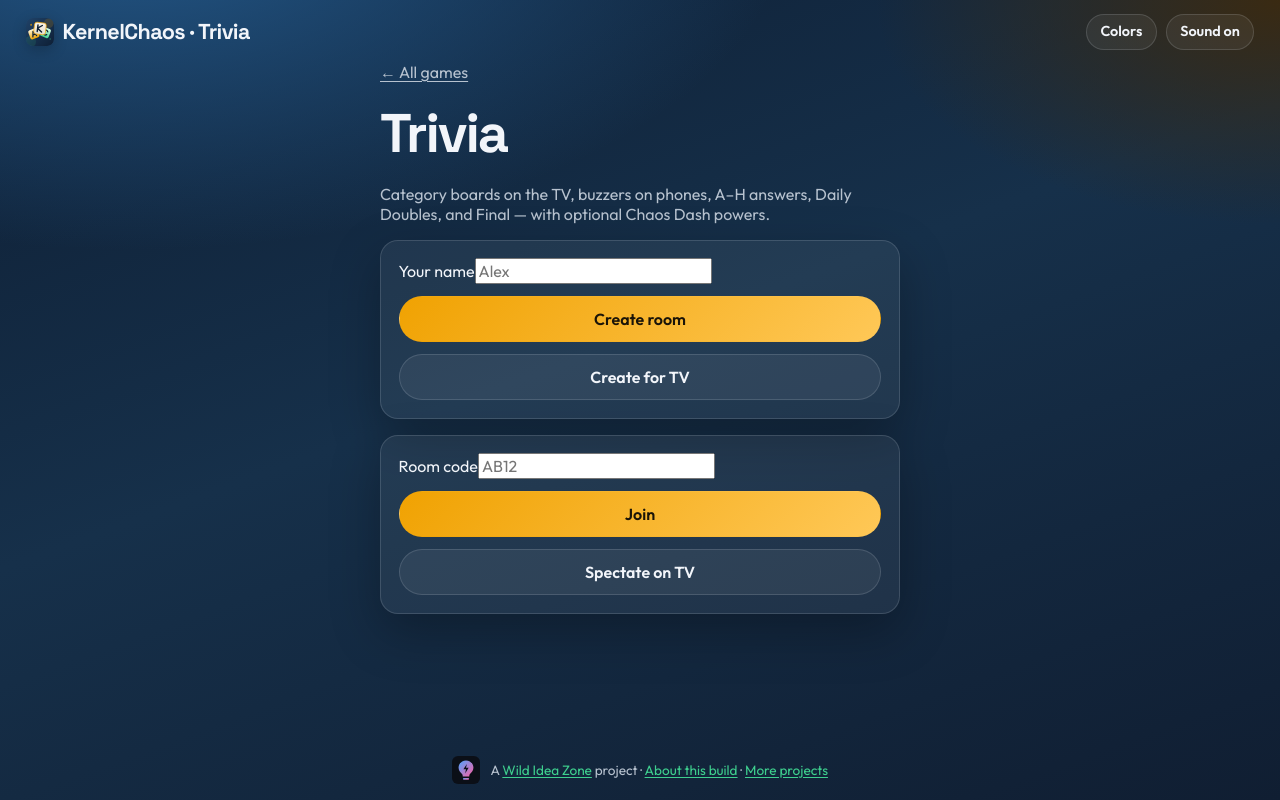
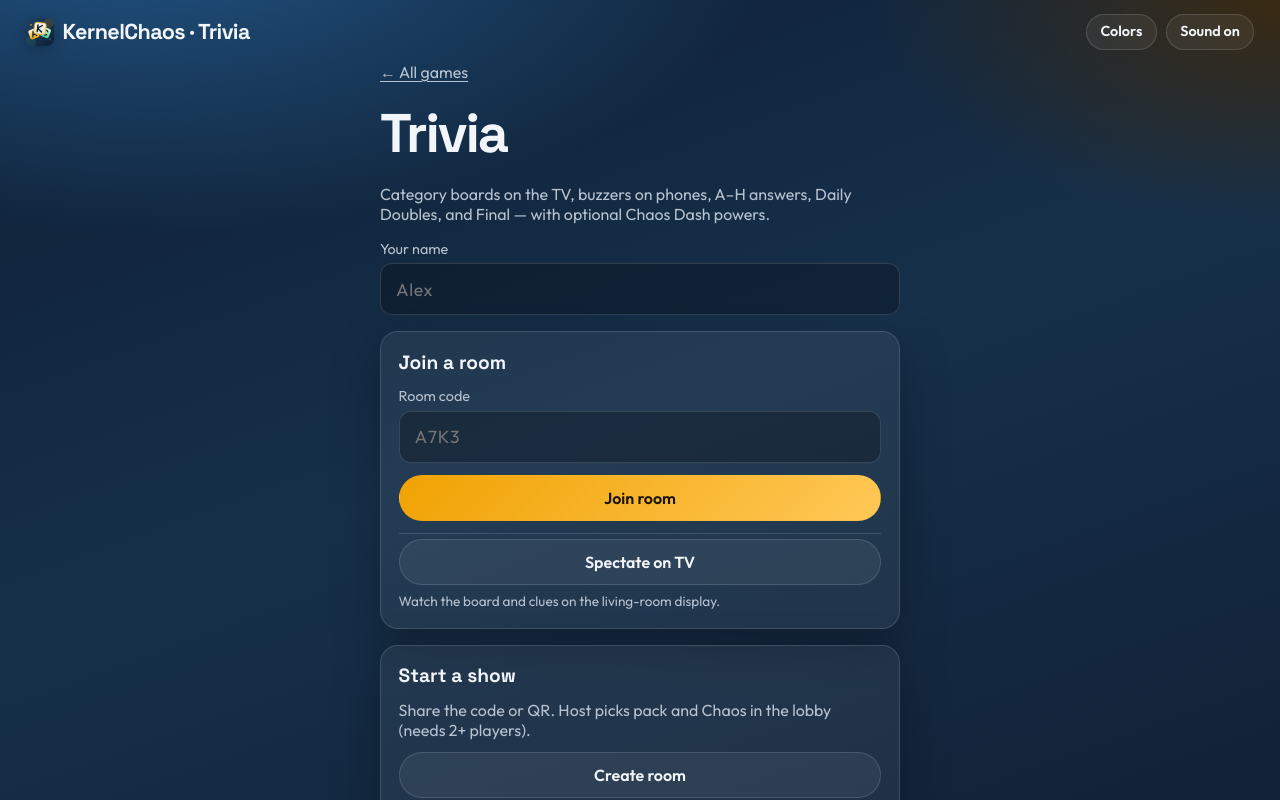
Before and after one commit to dwisnowski/KernelChaos, a React (Vite) app: page /trivia in a window 1280 px wide. Shown: the top 800 px of the page. Built offline with nearby package versions, Linux system fonts and the light colour scheme; no server answers.

Commit message:
Align Trivia lobby shell with other games and document the pattern.
Match join-first entry, start-btn/waiting lobby chrome, and TV QR roster; add a Cursor rule so future games reuse the same scheme.

Co-authored-by: Cursor <cursoragent@cursor.com>

```diff
--- a/src/components/TriviaLobby.tsx
+++ b/src/components/TriviaLobby.tsx
@@ -10,7 +10,13 @@ import {
 } from "../triviaTypes.ts";
 
 const PACK_LABELS: Record<TriviaPackId, string> = {
-  family: "Family Edition",
+  family: "Family",
+};
+
+const CHAOS_MODE_LABELS: Record<TriviaChaosMode, string> = {
+  off: "Off",
+  light: "Light",
+  mayhem: "Mayhem",
 };
 
 const CHAOS_MODES: TriviaChaosMode[] = ["off", "light", "mayhem"];
@@ -34,6 +40,7 @@ export function TriviaLobby({
 }: Props) {
   const isHost = me?.isHost ?? false;
   const canStart = state.players.length >= 2;
+  const chaosMode = state.chaosMode ?? DEFAULT_TRIVIA_CHAOS_MODE;
 
   return (
     <section className="lobby">
@@ -61,7 +68,6 @@ export function TriviaLobby({
             ))}
             {state.players.length === 0 ? <li className="muted">Waiting for players…</li> : null}
           </ul>
-          {!canStart ? <p className="muted">Need at least 2 players to start.</p> : null}
         </div>
 
         <div className="board-size">
@@ -88,23 +94,31 @@ export function TriviaLobby({
               <button
                 key={mode}
                 type="button"
-                className={`size-pill${(state.chaosMode ?? DEFAULT_TRIVIA_CHAOS_MODE) === mode ? " is-active" : ""}`}
+                className={`size-pill${chaosMode === mode ? " is-active" : ""}`}
                 disabled={!isHost}
                 onClick={() => onSetChaosMode(mode)}
               >
-                {mode}
+                {CHAOS_MODE_LABELS[mode]}
               </button>
             ))}
           </div>
-          <p className="muted">Dash mini-games award chaos powers while someone answers.</p>
+          <p className="muted lobby-hint">
+            Dash mini-games award chaos powers while someone answers.
+          </p>
+          {!isHost ? <p className="muted">Only the host can change pack and Chaos.</p> : null}
         </div>
 
         {isHost ? (
-          <button className="btn primary" type="button" disabled={!canStart} onClick={onStart}>
-            Start show
+          <button
+            type="button"
+            className="btn primary start-btn"
+            onClick={onStart}
+            disabled={!canStart}
+          >
+            {canStart ? "Start game" : "Need 2 players"}
           </button>
         ) : (
-          <p className="muted">Waiting for host to start…</p>
+          <p className="waiting">Waiting for the host to start…</p>
         )}
       </div>
     </section>
--- a/src/pages/TriviaEntry.tsx
+++ b/src/pages/TriviaEntry.tsx
@@ -100,46 +100,64 @@ export function TriviaEntry() {
           with optional Chaos Dash powers.
         </p>
 
-        <form className="entry-card" onSubmit={createRoom}>
-          <label>
-            Your name
+        <label className="field">
+          <span>Your name</span>
           <input
             value={name}
             onChange={(e) => setName(e.target.value)}
-              maxLength={24}
+            maxLength={20}
             autoComplete="nickname"
             placeholder="Alex"
           />
         </label>
-          <button className="btn primary" type="submit" disabled={busy}>
-            Create room
-          </button>
-          <button className="btn" type="button" disabled={busy} onClick={createRoomForTv}>
-            Create for TV
-          </button>
-        </form>
 
         <form className="entry-card" onSubmit={joinRoom}>
-          <label>
-            Room code
+          <h2>Join a room</h2>
+          <ActiveRooms
+            game="trivia"
+            onSelect={(roomCode) => {
+              setCode(roomCode);
+              joinWithCode(roomCode);
+            }}
+          />
+          <label className="field">
+            <span>Room code</span>
             <input
               value={code}
               onChange={(e) => setCode(e.target.value.toUpperCase())}
               maxLength={4}
-              placeholder="AB12"
               autoCapitalize="characters"
+              autoCorrect="off"
+              spellCheck={false}
+              placeholder="A7K3"
             />
           </label>
           <button className="btn primary" type="submit">
-            Join
+            Join room
           </button>
+          <div className="entry-tv-actions">
             <button className="btn" type="button" onClick={spectateRoom}>
               Spectate on TV
             </button>
+            <p className="entry-tv-hint">Watch the board and clues on the living-room display.</p>
+          </div>
+        </form>
+
+        <form className="entry-card" onSubmit={(e) => void createRoom(e)}>
+          <h2>Start a show</h2>
+          <p>Share the code or QR. Host picks pack and Chaos in the lobby (needs 2+ players).</p>
+          <button className="btn" type="submit" disabled={busy}>
+            {busy ? "Creating…" : "Create room"}
+          </button>
+          <div className="entry-tv-actions">
+            <button className="btn" type="button" disabled={busy} onClick={() => void createRoomForTv()}>
+              {busy ? "Creating…" : "Create for TV"}
+            </button>
+            <p className="entry-tv-hint">Big screen shows the lobby QR; phones join to play.</p>
+          </div>
         </form>
 
         {error ? <p className="error">{error}</p> : null}
-        <ActiveRooms game="trivia" onSelect={joinWithCode} />
       </section>
     </Layout>
   );
--- a/src/pages/TriviaRoom.tsx
+++ b/src/pages/TriviaRoom.tsx
@@ -25,6 +25,7 @@ import { TRIVIA_DAILY_WAGER_MIN } from "../triviaTypes.ts";
 
 export function TriviaRoom() {
   const { code = "" } = useParams();
+  const roomCode = code.toUpperCase();
   const location = useLocation();
   const navName = (location.state as { name?: string } | null)?.name;
   const [error, setError] = useState<string | null>(null);
@@ -36,7 +37,7 @@ export function TriviaRoom() {
   const lastOutcome = useRef<string | null>(null);
 
   const room = useTriviaRoom({
-    code: code || null,
+    code: roomCode || null,
     onError: setError,
   });
 
@@ -103,8 +104,8 @@ export function TriviaRoom() {
 
   const joinUrl =
     typeof window !== "undefined"
-      ? `${window.location.origin}/trivia/join?code=${code}`
-      : `/trivia/join?code=${code}`;
+      ? `${window.location.origin}/trivia/join?code=${roomCode}`
+      : `/trivia/join?code=${roomCode}`;
 
   if (!room.state) {
     return (
--- a/src/pages/TriviaSpectator.tsx
+++ b/src/pages/TriviaSpectator.tsx
@@ -1,4 +1,5 @@
 import { useEffect, useRef } from "react";
+import { QRCodeSVG } from "qrcode.react";
 import { useParams } from "react-router-dom";
 import {
   playTriviaBuzzLock,
@@ -18,13 +19,14 @@ import { useTriviaRoom } from "../hooks/useTriviaRoom.ts";
 
 export function TriviaSpectator() {
   const { code = "" } = useParams();
+  const roomCode = code.toUpperCase();
   const joined = useRef(false);
   const lastBuzzSeq = useRef(0);
   const lastChaosWin = useRef(0);
   const lastDd = useRef(false);
   const lastOutcome = useRef<string | null>(null);
 
-  const room = useTriviaRoom({ code: code || null, role: "spectator" });
+  const room = useTriviaRoom({ code: roomCode || null, role: "spectator" });
 
   useEffect(() => {
     if (!room.connected || joined.current) return;
@@ -32,6 +34,11 @@ export function TriviaSpectator() {
     unlockAudio();
     room.spectate();
   }, [room.connected, room.spectate]);
+
+  const joinUrl =
+    typeof window !== "undefined"
+      ? `${window.location.origin}/trivia/join?code=${roomCode}`
+      : `/trivia/join?code=${roomCode}`;
 
   useEffect(() => {
     if (!room.state) return;
@@ -72,7 +79,7 @@ export function TriviaSpectator() {
   return (
     <Layout
       title="KernelChaos · TV"
-      playerRoom={code ? { code: code.toUpperCase(), game: "trivia" } : undefined}
+      playerRoom={roomCode ? { code: roomCode, game: "trivia" } : undefined}
     >
       {!state ? (
         <p className="muted">Connecting to Trivia…</p>
@@ -80,12 +87,32 @@ export function TriviaSpectator() {
         <section className="spectator-screen trivia-tv">
           {state.phase === "lobby" ? (
             <div className="spectator-lobby">
-              <p className="spectator-tag">Trivia</p>
-              <p className="room-code">{state.code}</p>
-              <ul>
+              <div className="spectator-lobby-main">
+                <p className="lobby-label">Room code</p>
+                <p className="room-code" aria-label={`Room code ${state.code}`}>
+                  {state.code}
+                </p>
+                <p className="spectator-tag">TV spectator · Trivia</p>
+                <div className="qr-wrap">
+                  <QRCodeSVG
+                    value={joinUrl}
+                    size={240}
+                    level="M"
+                    includeMargin
+                    bgColor="#f2f5fa"
+                    fgColor="#0e1f35"
+                  />
+                </div>
+                <p className="muted qr-hint">Players scan to join on their phones</p>
+              </div>
+              <ul className="spectator-roster" aria-label="Players">
                 {state.players.map((p) => (
-                  <li key={p.id}>{p.name}</li>
+                  <li key={p.id}>
+                    <span>{p.name}</span>
+                    {p.isHost ? <em>host</em> : null}
+                  </li>
                 ))}
+                {state.players.length === 0 ? <li className="muted">Waiting for players…</li> : null}
               </ul>
             </div>
           ) : (
```
Also changed, not shown: 1 other file (tests, documents, lock files or other folders). Lines whose indentation alone changed are shown as unchanged.
